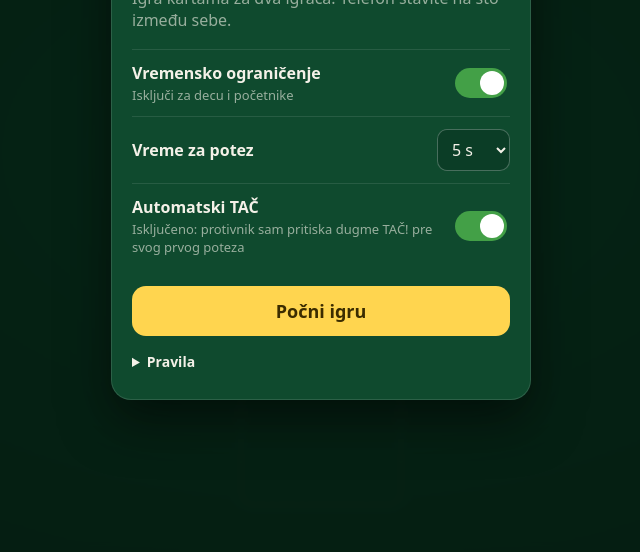
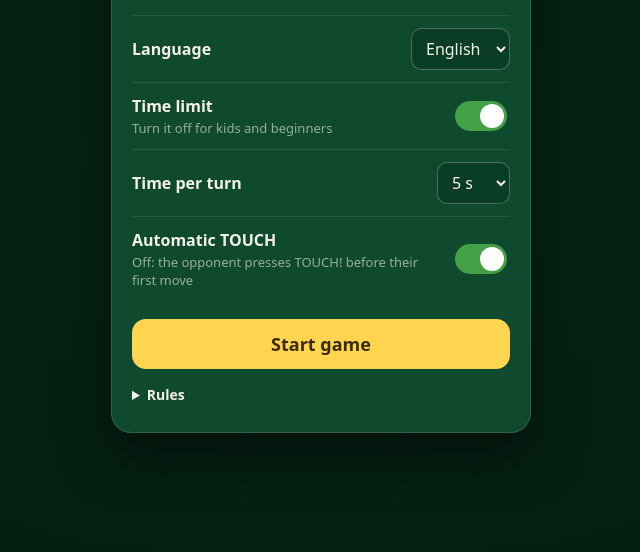
Before and after one commit to brother-Dule/touch-card-game, a plain HTML site: page index.html in a window 1280 px wide. Shown: the part 248-800 px from the top of the page, without its empty margins (319-959 px from the left). Drawn offline with Linux system fonts and the light colour scheme.

Commit message:
Jezici: srpski (latinica i ćirilica) i engleski
Sav tekst je u js/i18n.js, jezik se bira u meniju, a prvi put se
uzima jezik telefona. Ćirilica se pravi automatski iz latinice.

Co-Authored-By: Claude Opus 5.5 <noreply@anthropic.com>

```diff
--- a/css/style.css
+++ b/css/style.css
@@ -212,7 +212,7 @@ html, body {
 .card.ghost.flip180 { rotate: 255deg; }
 .card.dragging-src { opacity: 0.3; }
 .slot.closed.refill::after {
-  content: "Prevuci otvorenu gomilu ovde";
+  content: attr(data-hint);
   position: absolute;
   inset: 0;
   display: grid;
--- a/index.html
+++ b/index.html
@@ -19,7 +19,7 @@
 <main id="app">
   <section class="zone top" id="zone-1" data-player="1"></section>
   <section id="middle">
-    <button id="menu-btn" class="icon-btn" aria-label="Meni">☰</button>
+    <button id="menu-btn" class="icon-btn" aria-label="Meni" data-i18n-aria="menu">☰</button>
     <div class="slot center" data-slot="center" id="center"></div>
   </section>
   <section class="zone bottom" id="zone-0" data-player="0"></section>
@@ -27,30 +27,35 @@
 
 <div id="touch-overlay" class="overlay-msg" hidden>
   <div class="msg top"></div>
-  <div class="big">TAČ!</div>
+  <div class="big" data-i18n="touch">TAČ!</div>
   <div class="msg bottom"></div>
 </div>
 
 <div id="win-overlay" class="modal" hidden>
   <div class="win-side top"></div>
-  <button id="again-btn" class="primary">Nova igra</button>
+  <button id="again-btn" class="primary" data-i18n="newGame">Nova igra</button>
   <div class="win-side bottom"></div>
 </div>
 
 <div id="menu" class="modal">
   <div class="panel">
-    <h1>Tač</h1>
-    <p class="sub">Igra kartama za dva igrača. Telefon stavite na sto između sebe.</p>
+    <h1 data-i18n="title">Tač</h1>
+    <p class="sub" data-i18n="sub">Igra kartama za dva igrača. Telefon stavite na sto između sebe.</p>
+
+    <label class="row">
+      <span><b data-i18n="optLang">Jezik</b></span>
+      <select id="opt-lang"></select>
+    </label>
 
     <label class="row">
       <span>
-        <b>Vremensko ograničenje</b>
-        <small>Isključi za decu i početnike</small>
+        <b data-i18n="optTimer">Vremensko ograničenje</b>
+        <small data-i18n="optTimerHint">Isključi za decu i početnike</small>
       </span>
       <input type="checkbox" id="opt-timer" class="switch">
     </label>
     <label class="row" id="row-seconds">
-      <span><b>Vreme za potez</b></span>
+      <span><b data-i18n="optSeconds">Vreme za potez</b></span>
       <select id="opt-seconds">
         <option value="3">3 s</option>
         <option value="5">5 s</option>
@@ -60,31 +65,20 @@
     </label>
     <label class="row">
       <span>
-        <b>Automatski TAČ</b>
-        <small>Isključeno: protivnik sam pritiska dugme TAČ! pre svog prvog poteza</small>
+        <b data-i18n="optAuto">Automatski TAČ</b>
+        <small data-i18n="optAutoHint">Isključeno: protivnik sam pritiska dugme TAČ! pre svog prvog poteza</small>
       </span>
       <input type="checkbox" id="opt-auto" class="switch">
     </label>
 
     <div class="buttons">
-      <button id="resume-btn" class="secondary" hidden>Nastavi</button>
+      <button id="resume-btn" class="secondary" hidden data-i18n="resume">Nastavi</button>
       <button id="start-btn" class="primary">Počni igru</button>
     </div>
 
     <details>
-      <summary>Pravila</summary>
-      <ul>
-        <li>Svako ima 26 karata u <b>zatvorenoj</b> gomili. Iznad nje pravi svoju <b>otvorenu</b> gomilu.</li>
-        <li>Na <b>sredinu</b> se ređa rastuće: A, 2, 3 … K, pa opet A. Znak nije bitan.</li>
-        <li>Na <b>protivnikovu otvorenu</b> gomilu stavlja se karta za jedan veća ili manja (na 6 ide 5 ili 7, na A ide K ili 2). Samo je sredina rastući niz. Tek kad je prvi kec na sredini.</li>
-        <li>Prvo igraš kartu sa svoje otvorene gomile: prevuci je na sredinu ili na protivnikovu gomilu.</li>
-        <li>Kad otvorena nema gde: <b>pritisni i drži</b> zatvorenu gomilu. Karta se okreće pod prstom i moraš da je prevučeš na sredinu ili na protivnikovu gomilu.</li>
-        <li>Ako karta nema gde, pusti je bilo gde i ona ide na tvoju otvorenu gomilu. Tada je red na protivniku.</li>
-        <li><b>TAČ!</b> Ko propusti potez ili spusti kartu tamo gde ne ide dobija kaznenu kartu sa dna protivnikove gomile. Igra ne pokazuje koja karta je sledeća ni gde karta može. To moraš sam da znaš.</li>
-        <li><b>Svako mora da igra.</b> Kad istekne vreme, dobijaš kaznenu kartu, sledeća karta se okreće na tvoju otvorenu gomilu i red prelazi na protivnika.</li>
-        <li>Kad se zatvorena potroši, a karta sa vrha otvorene nema gde, <b>prevuci celu otvorenu gomilu</b> na mesto zatvorene. Gomila se okreće licem nadole i igraš dalje. Ako je karta sa vrha imala gde, to je TAČ.</li>
-        <li>Pobeđuje ko se prvi reši svih karata.</li>
-      </ul>
+      <summary data-i18n="rulesTitle">Pravila</summary>
+      <ul data-i18n-html="rules"></ul>
     </details>
   </div>
 </div>
--- /dev/null
+++ b/js/i18n.js
@@ -0,0 +1,134 @@
+// Prevodi. Novi jezik: dodaj objekat u STRINGS i naziv u LANGS (ključevi kao kod `sr`).
+// Ćirilica se ne prevodi ručno – pravi se automatski iz latinice (transliteracija).
+
+const sr = {
+  docTitle: 'Tač',
+  title: 'Tač',
+  sub: 'Igra kartama za dva igrača. Telefon stavite na sto između sebe.',
+  optLang: 'Jezik',
+  optTimer: 'Vremensko ograničenje',
+  optTimerHint: 'Isključi za decu i početnike',
+  optSeconds: 'Vreme za potez',
+  optAuto: 'Automatski TAČ',
+  optAutoHint: 'Isključeno: protivnik sam pritiska dugme TAČ! pre svog prvog poteza',
+  resume: 'Nastavi',
+  start: 'Počni igru',
+  newGame: 'Nova igra',
+  rulesTitle: 'Pravila',
+  menu: 'Meni',
+  touch: 'TAČ!',
+  time: 'VREME!',
+  yourTurn: 'Tvoj potez',
+  wait: 'Čekaj',
+  refillHint: 'Prevuci otvorenu gomilu ovde',
+  illegalMine: 'Ta karta ne ide tamo! +1 karta',
+  illegalOpp: 'Protivnik je spustio kartu gde ne ide.',
+  timeoutMine: 'Isteklo ti je vreme! +1 karta',
+  timeoutOpp: 'Protivniku je isteklo vreme.',
+  missedMine: 'Imao si potez! +1 karta',
+  missedOpp: 'Protivnik dobija kaznenu kartu.',
+  win: 'Pobeda! 🎉',
+  lose: 'Poraz',
+  rules: `
+    <li>Svako ima 26 karata u <b>zatvorenoj</b> gomili. Iznad nje pravi svoju <b>otvorenu</b> gomilu.</li>
+    <li>Na <b>sredinu</b> se ređa rastuće: A, 2, 3 … K, pa opet A. Znak nije bitan.</li>
+    <li>Na <b>protivnikovu otvorenu</b> gomilu stavlja se karta za jedan veća ili manja (na 6 ide 5 ili 7, na A ide K ili 2). Samo je sredina rastući niz. Tek kad je prvi kec na sredini.</li>
+    <li>Prvo igraš kartu sa svoje otvorene gomile: prevuci je na sredinu ili na protivnikovu gomilu.</li>
+    <li>Kad otvorena nema gde: <b>pritisni i drži</b> zatvorenu gomilu. Karta se okreće pod prstom i moraš da je prevučeš na sredinu ili na protivnikovu gomilu.</li>
+    <li>Ako karta nema gde, pusti je bilo gde i ona ide na tvoju otvorenu gomilu. Tada je red na protivniku.</li>
+    <li><b>TAČ!</b> Ko propusti potez ili spusti kartu tamo gde ne ide dobija kaznenu kartu sa dna protivnikove gomile. Igra ne pokazuje koja karta je sledeća ni gde karta može. To moraš sam da znaš.</li>
+    <li><b>Svako mora da igra.</b> Kad istekne vreme, dobijaš kaznenu kartu, sledeća karta se okreće na tvoju otvorenu gomilu i red prelazi na protivnika.</li>
+    <li>Kad se zatvorena potroši, a karta sa vrha otvorene nema gde, <b>prevuci celu otvorenu gomilu</b> na mesto zatvorene. Gomila se okreće licem nadole i igraš dalje. Ako je karta sa vrha imala gde, to je TAČ.</li>
+    <li>Pobeđuje ko se prvi reši svih karata.</li>`,
+};
+
+const en = {
+  docTitle: 'Tač – Touch',
+  title: 'Tač',
+  sub: 'A card game for two players. Put the phone on the table between you.',
+  optLang: 'Language',
+  optTimer: 'Time limit',
+  optTimerHint: 'Turn it off for kids and beginners',
+  optSeconds: 'Time per turn',
+  optAuto: 'Automatic TOUCH',
+  optAutoHint: 'Off: the opponent presses TOUCH! before their first move',
+  resume: 'Resume',
+  start: 'Start game',
+  newGame: 'New game',
+  rulesTitle: 'Rules',
+  menu: 'Menu',
+  touch: 'TOUCH!',
+  time: 'TIME!',
+  yourTurn: 'Your turn',
+  wait: 'Wait',
+  refillHint: 'Drag your open pile here',
+  illegalMine: "That card doesn't go there! +1 card",
+  illegalOpp: "Your opponent put a card where it doesn't go.",
+  timeoutMine: 'Your time is up! +1 card',
+  timeoutOpp: "Your opponent's time is up.",
+  missedMine: 'You had a move! +1 card',
+  missedOpp: 'Your opponent gets a penalty card.',
+  win: 'You win! 🎉',
+  lose: 'You lose',
+  rules: `
+    <li>Each player has 26 cards in a <b>closed</b> pile. Above it, they build their <b>open</b> pile.</li>
+    <li>The <b>center</b> pile goes up: A, 2, 3 … K, then A again. Suits don't matter.</li>
+    <li>On your <b>opponent's open</b> pile you can put a card one higher or one lower (5 or 7 on a 6; K or 2 on an A). Only the center has to go up. Allowed only once the first ace is in the center.</li>
+    <li>First play the card from your open pile: drag it to the center or onto your opponent's pile.</li>
+    <li>If your open card has nowhere to go, <b>press and hold</b> your closed pile. The card flips under your finger and you must drag it to the center or onto your opponent's pile.</li>
+    <li>If that card has nowhere to go, let go of it anywhere and it lands on your open pile. Then it's your opponent's turn.</li>
+    <li><b>TOUCH!</b> If you miss a move or drop a card where it doesn't go, you get a penalty card from the bottom of your opponent's pile. The game never shows which card is next or where a card fits. You have to know it yourself.</li>
+    <li><b>Everyone must play.</b> When your time runs out, you get a penalty card, your next card is flipped onto your open pile, and it's your opponent's turn.</li>
+    <li>When your closed pile is empty and the top open card has nowhere to go, <b>drag the whole open pile</b> onto the closed spot. It turns face down and you keep playing. If the top card could have been played, that's a TOUCH.</li>
+    <li>The first player to get rid of all their cards wins.</li>`,
+};
+
+// ---------- latinica → ćirilica ----------
+const DIGRAPHS = { Lj: 'Љ', LJ: 'Љ', lj: 'љ', Nj: 'Њ', NJ: 'Њ', nj: 'њ', Dž: 'Џ', DŽ: 'Џ', dž: 'џ' };
+const LETTERS = {
+  A: 'А', B: 'Б', V: 'В', G: 'Г', D: 'Д', Đ: 'Ђ', E: 'Е', Ž: 'Ж', Z: 'З', I: 'И', J: 'Ј', K: 'К', L: 'Л', M: 'М',
+  N: 'Н', O: 'О', P: 'П', R: 'Р', S: 'С', T: 'Т', Ć: 'Ћ', U: 'У', F: 'Ф', H: 'Х', C: 'Ц', Č: 'Ч', Š: 'Ш',
+};
+for (const [l, c] of Object.entries(LETTERS)) LETTERS[l.toLowerCase()] = c.toLowerCase();
+
+function toCyrillic(text) {
+  // HTML oznake (<b>, <li>) ostaju netaknute
+  return text.split(/(<[^>]+>)/).map((part) => {
+    if (part.startsWith('<')) return part;
+    let out = '';
+    for (let i = 0; i < part.length; i++) {
+      const two = part.slice(i, i + 2);
+      if (DIGRAPHS[two]) { out += DIGRAPHS[two]; i++; }
+      else out += LETTERS[part[i]] ?? part[i];
+    }
+    return out;
+  }).join('');
+}
+
+const STRINGS = {
+  sr,
+  'sr-Cyrl': Object.fromEntries(Object.entries(sr).map(([k, v]) => [k, toCyrillic(v)])),
+  en,
+};
+
+export const LANGS = { sr: 'Srpski', 'sr-Cyrl': 'Српски', en: 'English' };
+
+/** Jezik telefona: srpski i susedni jezici → srpski (latinica), sve ostalo → engleski. */
+export function detectLang() {
+  const l = (navigator.language || '').toLowerCase();
+  if (l.startsWith('sr-cyrl')) return 'sr-Cyrl';
+  return /^(sr|hr|bs|sh|cnr|me)\b/.test(l) ? 'sr' : 'en';
+}
+
+let lang = 'sr';
+
+export function setLang(l) {
+  lang = STRINGS[l] ? l : 'sr';
+  document.documentElement.lang = lang;
+  document.title = t('docTitle');
+  for (const el of document.querySelectorAll('[data-i18n]')) el.textContent = t(el.dataset.i18n);
+  for (const el of document.querySelectorAll('[data-i18n-html]')) el.innerHTML = t(el.dataset.i18nHtml);
+  for (const el of document.querySelectorAll('[data-i18n-aria]')) el.setAttribute('aria-label', t(el.dataset.i18nAria));
+}
+
+export const t = (key) => STRINGS[lang][key] ?? sr[key] ?? key;
--- a/js/main.js
+++ b/js/main.js
@@ -1,8 +1,9 @@
 import { createGame, apply } from './engine.js';
 import { createUI } from './ui.js';
 import { TurnTimer } from './timer.js';
+import { LANGS, detectLang, setLang, t } from './i18n.js';
 
-const DEFAULTS = { timer: true, seconds: 5, autoTouch: true };
+const DEFAULTS = { timer: true, seconds: 5, autoTouch: true, lang: detectLang() };
 const KEY = 'tac-settings';
 
 function loadSettings() {
@@ -102,6 +103,8 @@ const menu = document.getElementById('menu');
 const optTimer = document.getElementById('opt-timer');
 const optSeconds = document.getElementById('opt-seconds');
 const optAuto = document.getElementById('opt-auto');
+const optLang = document.getElementById('opt-lang');
+optLang.append(...Object.entries(LANGS).map(([code, name]) => new Option(name, code)));
 const rowSeconds = document.getElementById('row-seconds');
 const resumeBtn = document.getElementById('resume-btn');
 const startBtn = document.getElementById('start-btn');
@@ -110,6 +113,10 @@ function applySettingsToPage() {
   optTimer.checked = settings.timer;
   optSeconds.value = String(settings.seconds);
   optAuto.checked = settings.autoTouch;
+  optLang.value = settings.lang;
+  setLang(settings.lang);
+  updateStartLabel();
+  if (state) ui.render(state);
   rowSeconds.classList.toggle('disabled', !settings.timer);
   optSeconds.disabled = !settings.timer;
   document.body.classList.toggle('no-timer', !settings.timer);
@@ -117,18 +124,21 @@ function applySettingsToPage() {
 }
 
 function readSettings() {
-  settings = { timer: optTimer.checked, seconds: +optSeconds.value, autoTouch: optAuto.checked };
+  settings = { timer: optTimer.checked, seconds: +optSeconds.value, autoTouch: optAuto.checked, lang: optLang.value };
   saveSettings();
   applySettingsToPage();
 }
-[optTimer, optSeconds, optAuto].forEach((el) => el.addEventListener('change', readSettings));
+[optTimer, optSeconds, optAuto, optLang].forEach((el) => el.addEventListener('change', readSettings));
 
 function openMenu() {
   timer.pause();
-  const inGame = state && state.winner === null;
-  resumeBtn.hidden = !inGame;
-  startBtn.textContent = inGame ? 'Nova igra' : 'Počni igru';
+  resumeBtn.hidden = !(state && state.winner === null);
+  updateStartLabel();
   menu.hidden = false;
+}
+
+function updateStartLabel() {
+  startBtn.textContent = state && state.winner === null ? t('newGame') : t('start');
 }
 
 function closeMenu() {
--- a/js/ui.js
+++ b/js/ui.js
@@ -6,6 +6,7 @@
 // otvorena gomila se prevlači na mesto zatvorene i okreće se licem nadole.
 // Karta spuštena tamo gde ne ide = TAČ.
 import { RANKS, SUITS, isRed, sourceCard } from './engine.js';
+import { t } from './i18n.js';
 
 const TIME_COLORS = [
   [0.5, [76, 175, 80]],
@@ -41,7 +42,7 @@ export function createUI({ onAction }) {
       <div class="aside">
         <span class="secs"></span>
         <span class="status"></span>
-        <button class="touch-btn" type="button">TAČ!</button>
+        <button class="touch-btn" type="button" data-i18n="touch">TAČ!</button>
       </div>`;
     const q = (s) => el.querySelector(s);
     // pointerdown umesto click: na telefonu click često ne stigne dok drugi prst drži kartu,
@@ -119,7 +120,8 @@ export function createUI({ onAction }) {
       z.closed.classList.toggle('refill', active && !s.flipped && !pl.closed.length && pl.open.length > 0);
       z.nClosed.textContent = pl.closed.length + (active && s.flipped ? 1 : 0);
       z.nOpen.textContent = pl.open.length;
-      z.status.textContent = active ? 'Tvoj potez' : 'Čekaj';
+      z.status.textContent = active ? t('yourTurn') : t('wait');
+      z.closed.dataset.hint = t('refillHint');
     }
     const top = s.center[s.center.length - 1] ?? null;
     renderSlot(centerEl, top, { count: s.center.length });
@@ -284,11 +286,10 @@ export function createUI({ onAction }) {
     const why = evt.violation ?? evt.reason; // ručni TAČ nosi razlog prvobitnog prekršaja
     const text = (p) => {
       const mine = p === evt.offender;
-      if (why === 'illegal') return mine ? 'Ta karta ne ide tamo! +1 karta' : 'Protivnik je spustio kartu gde ne ide.';
-      if (why === 'timeout') return mine ? 'Isteklo ti je vreme! +1 karta' : 'Protivniku je isteklo vreme.';
-      return mine ? 'Imao si potez! +1 karta' : 'Protivnik dobija kaznenu kartu.';
+      const kind = why === 'illegal' || why === 'timeout' ? why : 'missed';
+      return t(kind + (mine ? 'Mine' : 'Opp'));
     };
-    touchOverlay.querySelector('.big').textContent = evt.reason === 'timeout' ? 'VREME!' : 'TAČ!';
+    touchOverlay.querySelector('.big').textContent = evt.reason === 'timeout' ? t('time') : t('touch');
     top.textContent = text(1);
     bottom.textContent = text(0);
     touchOverlay.hidden = false;
@@ -301,8 +302,8 @@ export function createUI({ onAction }) {
   }
 
   function showWin(winner) {
-    winOverlay.querySelector('.win-side.top').textContent = winner === 1 ? 'Pobeda! 🎉' : 'Poraz';
-    winOverlay.querySelector('.win-side.bottom').textContent = winner === 0 ? 'Pobeda! 🎉' : 'Poraz';
+    winOverlay.querySelector('.win-side.top').textContent = winner === 1 ? t('win') : t('lose');
+    winOverlay.querySelector('.win-side.bottom').textContent = winner === 0 ? t('win') : t('lose');
     winOverlay.hidden = false;
   }
 
--- a/sw.js
+++ b/sw.js
@@ -1,6 +1,6 @@
 // Mreža prvo, keš kao rezerva – nova verzija sa GitHub-a stiže odmah, a igra radi i bez interneta.
-const CACHE = 'tac-v19';
-const FILES = ['./', 'index.html', 'css/style.css', 'js/main.js', 'js/ui.js', 'js/engine.js', 'js/timer.js', 'manifest.webmanifest', 'icons/icon.svg'];
+const CACHE = 'tac-v20';
+const FILES = ['./', 'index.html', 'css/style.css', 'js/main.js', 'js/ui.js', 'js/engine.js', 'js/timer.js', 'js/i18n.js', 'manifest.webmanifest', 'icons/icon.svg'];
 
 self.addEventListener('install', (e) => {
   e.waitUntil(caches.open(CACHE).then((c) => c.addAll(FILES)));
```
Also changed, not shown: 1 other file.
